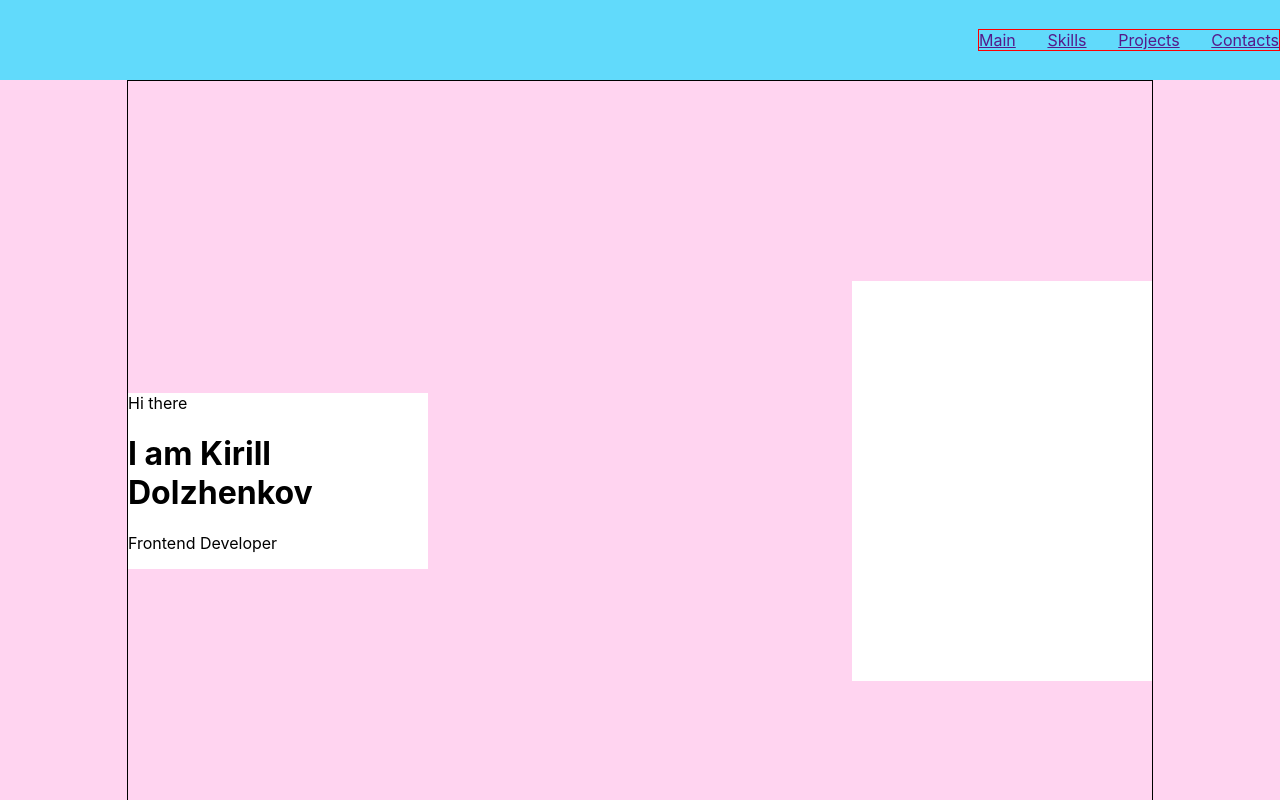
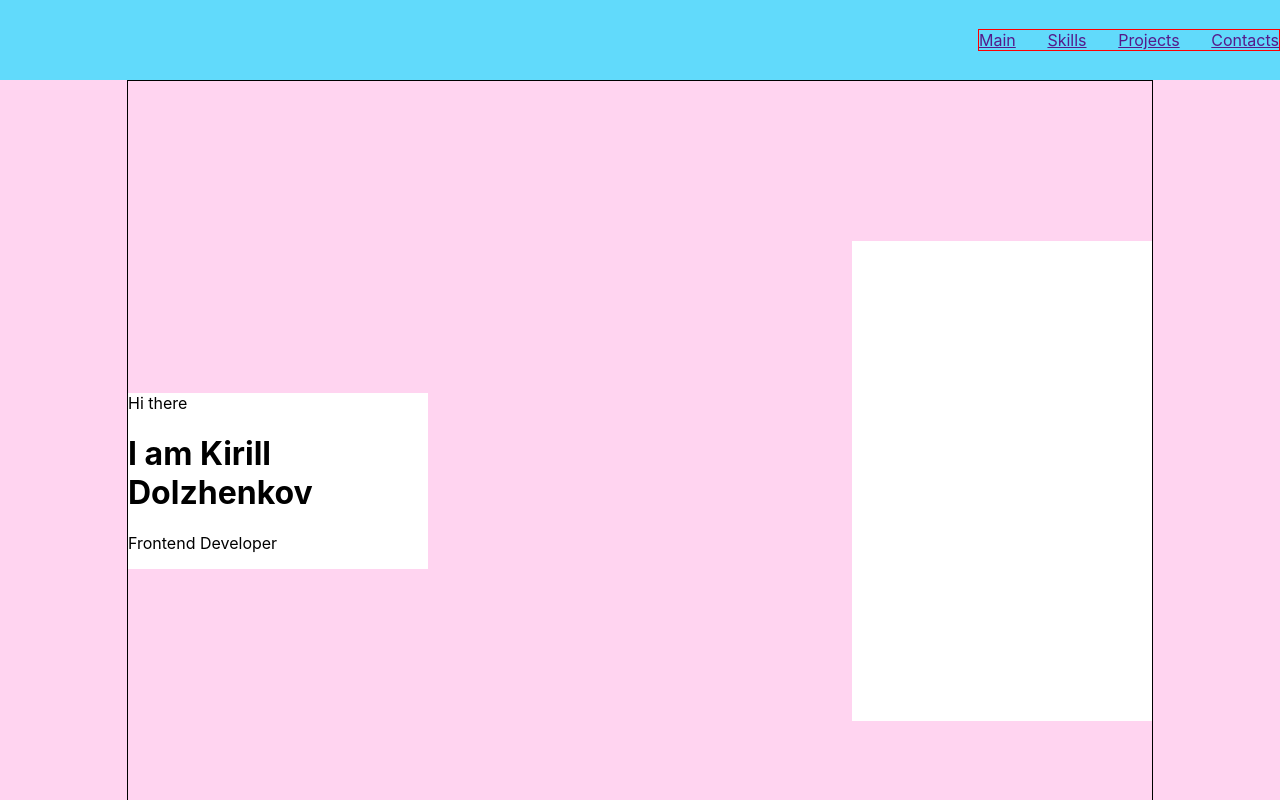
Before and after one commit to KirillDolzhenkov/portfolio, a React (Create React App) app: page / in a window 1280 px wide. Shown: the top 800 px of the page. Built offline with nearby package versions, Linux system fonts and the light colour scheme.

Commit message:
modified main img size style

```diff
--- a/src/components/Main/Main.module.css
+++ b/src/components/Main/Main.module.css
@@ -10,6 +10,6 @@
 
 .photo{
     width: 300px;
-    height: 400px;
+    height: 60%; /* !!! */
     background-color: white;
 }
--- a/src/components/Skills/Skills.module.css
+++ b/src/components/Skills/Skills.module.css
@@ -1,11 +1,13 @@
 .skillsBlock {
     height: 100vh;
     background-color: lightgreen;
+    flex-direction: column;
 }
 
 .skillsContainer {
     flex-direction: column;
     justify-content: flex-start;
+
 }
 
 .title {
```
